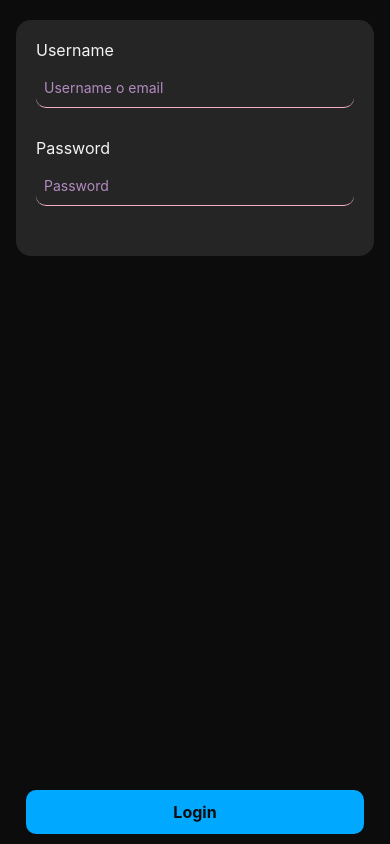
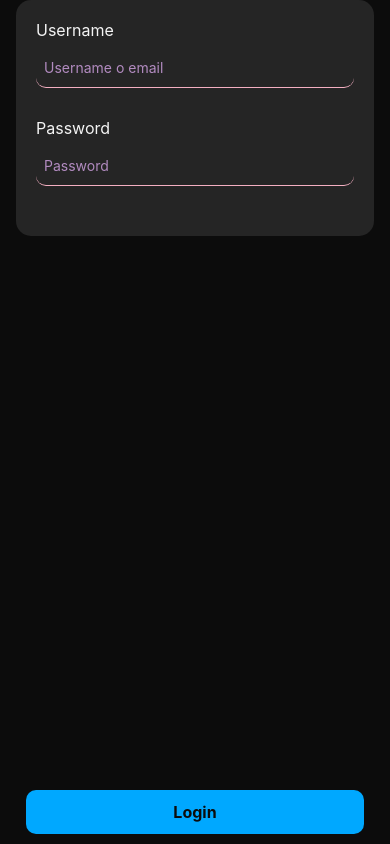
Before and after one commit to rimbaxo/madbit-training, a React Native app: screen /Login in a window 390 px wide. Built offline with nearby package versions, Linux system fonts and the light colour scheme.

Commit message:
fix: add react native navigation config

```diff
--- a/App.js
+++ b/App.js
@@ -1,24 +1,24 @@
-/**
- * Sample React Native App
- * https://github.com/facebook/react-native
- *
- * @format
- * @flow strict-local
- */
-
 import React from 'react';
-import {SafeAreaView, StatusBar, StyleSheet, View} from 'react-native';
-
+import './gesture-handler-native';
+import {StatusBar, StyleSheet, View} from 'react-native';
 import {
   SafeAreaProvider,
   useSafeAreaInsets,
 } from 'react-native-safe-area-context';
+import {Provider, useSelector} from 'react-redux';
+import {NavigationContainer} from '@react-navigation/native';
+import {createNativeStackNavigator} from '@react-navigation/native-stack';
 
-import {Provider, useSelector} from 'react-redux';
-import store, {RootState} from './src/redux/store';
+import store from './src/redux/store';
 import LoginScreen from './src/views/LoginScreen';
+import HomeScreen from './src/views/HomeScreen';
 import {Colors} from './src/constants';
-import HomeScreen from './src/views/HomeScreen';
+import { createStackNavigator } from '@react-navigation/stack';
+
+const Stack = createStackNavigator();
+//const Stack = createNativeStackNavigator();
+
+
 
 const AppContent = () => {
   const loginPressed = useSelector(state => state.auth.loginPressed);
@@ -35,7 +35,15 @@ const AppContent = () => {
 
   return (
     <View style={backgroundStyle}>
-      {loginPressed ? <HomeScreen /> : <LoginScreen />}
+      <NavigationContainer>
+        <Stack.Navigator screenOptions={{headerShown: false}}>
+          {loginPressed ? (
+            <Stack.Screen name="Home" component={HomeScreen} />
+          ) : (
+            <Stack.Screen name="Login" component={LoginScreen} />
+          )}
+        </Stack.Navigator>
+      </NavigationContainer>
     </View>
   );
 };
@@ -56,23 +64,6 @@ const App = () => {
   );
 };
 
-const styles = StyleSheet.create({
-  sectionContainer: {
-    marginTop: 32,
-    paddingHorizontal: 24,
-  },
-  sectionTitle: {
-    fontSize: 24,
-    fontWeight: '600',
-  },
-  sectionDescription: {
-    marginTop: 8,
-    fontSize: 18,
-    fontWeight: '400',
-  },
-  highlight: {
-    fontWeight: '700',
-  },
-});
+const styles = StyleSheet.create({});
 
 export default App;
--- /dev/null
+++ b/gesture-handler-native.js
@@ -0,0 +1,2 @@
+// Only import react-native-gesture-handler on native platforms
+import 'react-native-gesture-handler';
--- a/src/components/MyUserHeader.tsx
+++ b/src/components/MyUserHeader.tsx
@@ -5,8 +5,6 @@ import {FontAwesomeIcon} from '@fortawesome/react-native-fontawesome';
 import {faArrowRightFromBracket} from '@fortawesome/free-solid-svg-icons'; // Importa l'icona specifica
 import {useDispatch} from 'react-redux';
 import {setLoginPressed} from '../redux/authSlice';
-
-// NOTA: HO USATO UNA VERSIONE DI REACT NATIVE SVG PRECEDENTE PERCHÈ MI DAVA ERRORE L'ULTIMA
 
 type HeaderProps = {
   name: string;
--- a/src/views/HomeScreen.tsx
+++ b/src/views/HomeScreen.tsx
@@ -2,6 +2,7 @@ import React from 'react';
 import {View, StyleSheet, FlatList} from 'react-native';
 import MyPost from '../components/MyPost';
 import MyUserHeader from '../components/MyUserHeader';
+import {Colors} from '../constants';
 
 const userInfo = {
   name: 'John Doe',
@@ -51,6 +52,7 @@ const HomeScreen: React.FC = () => {
 const styles = StyleSheet.create({
   container: {
     flex: 1,
+    backgroundColor: Colors.backgroundColor,
   },
   postsContainer: {
     flex: 2,
--- a/src/views/LoginScreen.tsx
+++ b/src/views/LoginScreen.tsx
@@ -35,7 +35,7 @@ const styles = StyleSheet.create({
     justifyContent: 'space-between',
     paddingHorizontal: 16,
     flexDirection: 'column',
-    marginTop: 20,
+    backgroundColor: Colors.backgroundColor,
   },
   containerLoginData: {
     backgroundColor: Colors.backgroundSurfaces,
--- a/tsconfig.json
+++ b/tsconfig.json
@@ -16,4 +16,4 @@
       "babel.config.js",
       "metro.config.js"
     ]
-  }
+}
```
Also changed, not shown: package.json (+7 -1 lines), 6 other files (tests, documents, lock files or other folders).
